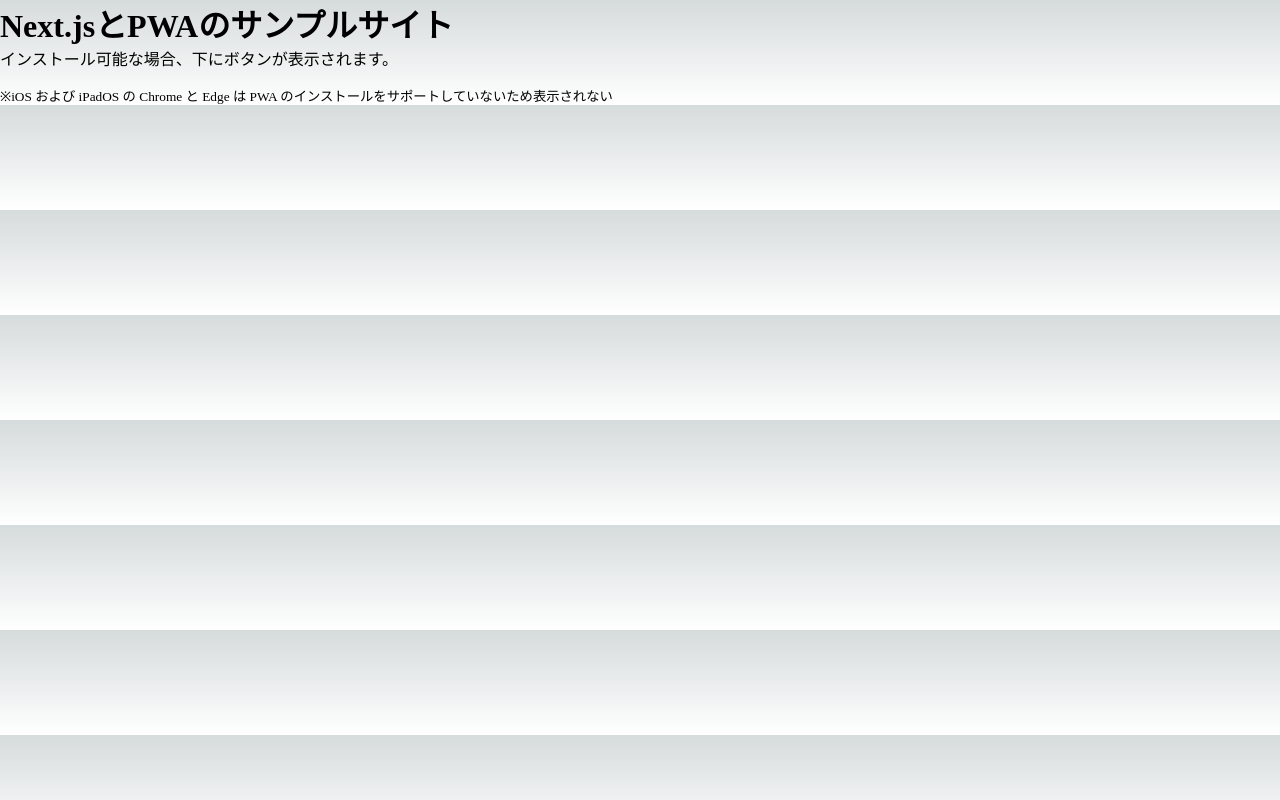
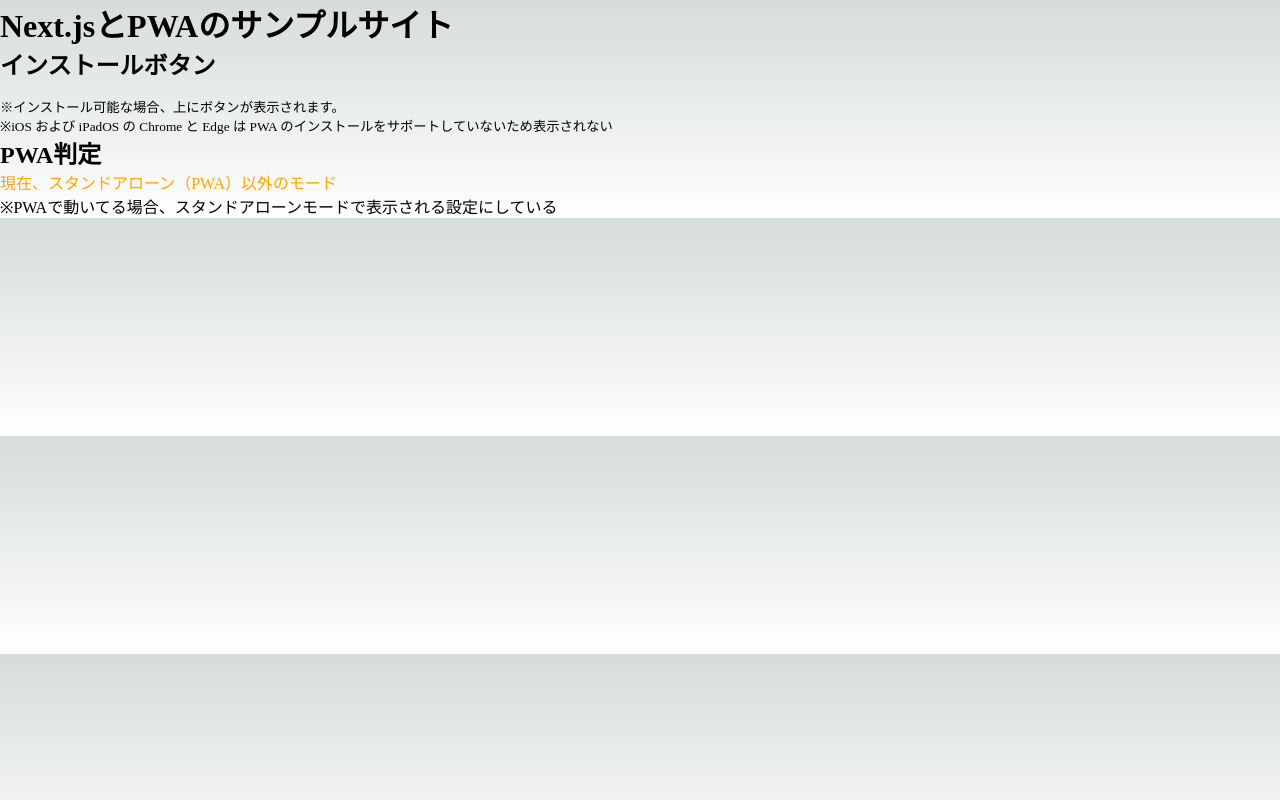
Before and after one commit to kaminorse/next-pwa-example, a Next.js app: page / in a window 1280 px wide. Built offline with nearby package versions, Linux system fonts and the light colour scheme.

Commit message:
add 諸々テスト追加

```diff
--- a/src/pages/index.tsx
+++ b/src/pages/index.tsx
@@ -1,10 +1,5 @@
-import Image from 'next/image'
-import { Inter } from '@next/font/google'
-import styles from '@/styles/Home.module.css'
 import CommonLayout from '@/layouts/CommonLayout'
 import PwaInstallButton from '@/components/PwaInstallButton'
-
-const inter = Inter({ subsets: ['latin'] })
 
 export default function Home() {
   return (
@@ -14,9 +9,9 @@
           {"Next.jsとPWAのサンプルサイト"}
         </h1>
         <section>
-          <div>
-            {"インストール可能な場合、下にボタンが表示されます。"}
-          </div>
+          <h2>
+            {"インストールボタン"}
+          </h2>
           <div style={{
             margin: "16px auto"
           }}>
@@ -24,8 +19,32 @@
           </div>
           <div>
             <small>
+              {"※インストール可能な場合、上にボタンが表示されます。"}
+            </small>
+          </div>
+          <div>
+            <small>
               {"※iOS および iPadOS の Chrome と Edge は PWA のインストールをサポートしていないため表示されない"}
             </small>
+          </div>
+        </section>
+        <section>
+          <h2>
+            {"PWA判定"}
+          </h2>
+          {
+            typeof window !== "undefined" && window.matchMedia('(display-mode: standalone)').matches ? (
+              <div style={{color: "green"}}>
+                {"現在、スタンドアローン(PWA)モード"}
+              </div>
+            ) : (
+              <div style={{color: "orange"}}>
+                {"現在、スタンドアローン（PWA）以外のモード"}
+              </div>
+            )
+          }
+          <div>
+            {"※PWAで動いてる場合、スタンドアローンモードで表示される設定にしている"}
           </div>
         </section>
       </CommonLayout>
```
